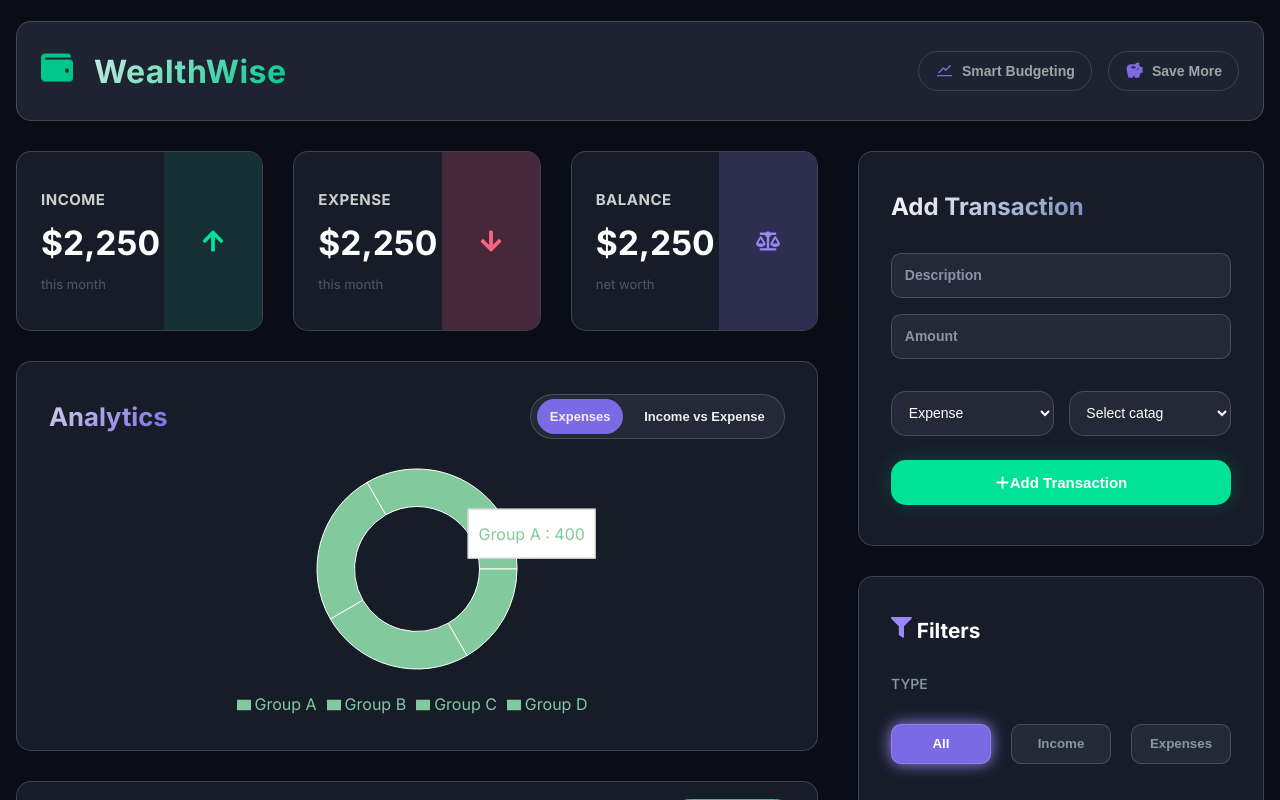
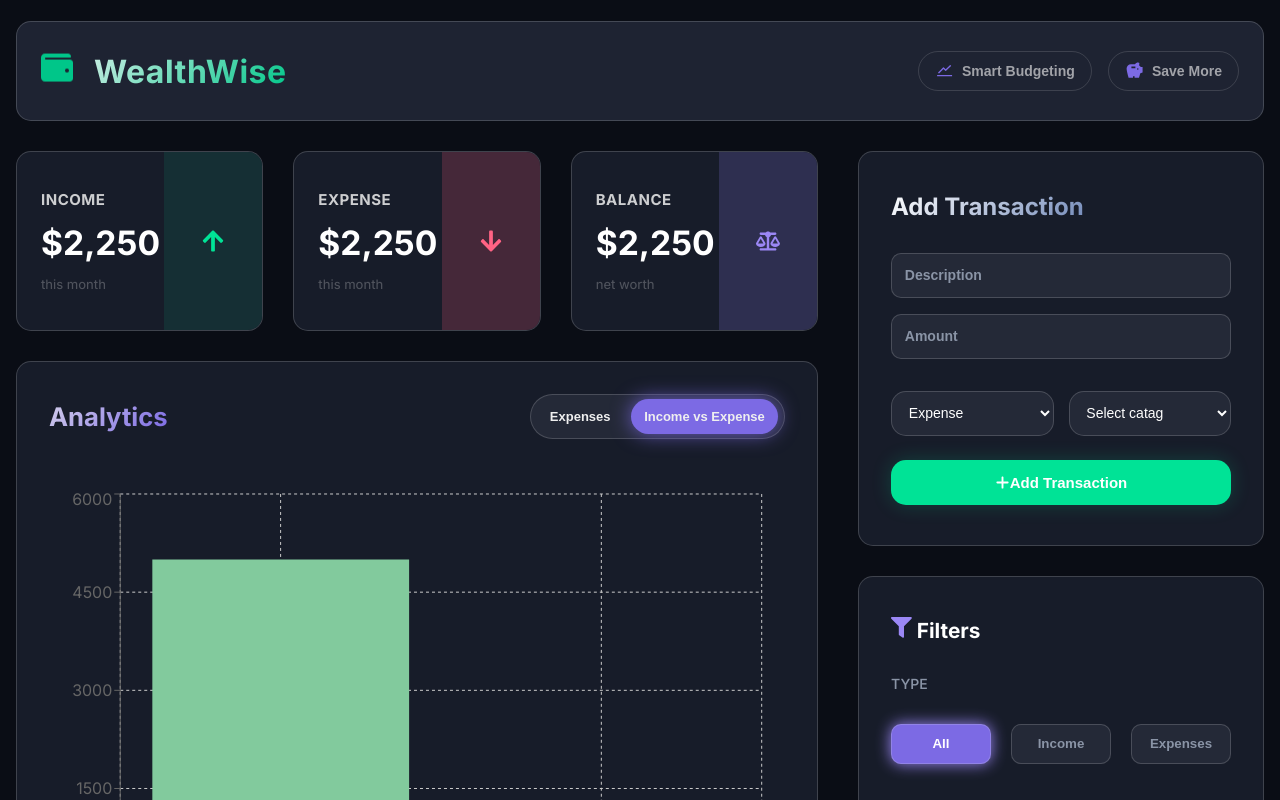
Before and after one commit to ALI-RAZA816/Expense-Tracker-Chart, a React (Vite) app: page / in a window 1280 px wide. Both pictures are taken after a click on the button "Income vs Expense". Shown: the top 800 px of the page. Built offline with nearby package versions, Linux system fonts and the light colour scheme.

Commit message:
add bar chart

```diff
--- a/src/App.css
+++ b/src/App.css
@@ -24,7 +24,7 @@ body{
     display: grid;
     gap: 30px;
     grid-template-columns: 1fr 1fr 1fr;
-    grid-template-rows: repeat(4, 180px);
+    grid-template-rows: repeat(5, 180px);
 }
 
 .right{
--- a/src/components/ChartContainer.jsx
+++ b/src/components/ChartContainer.jsx
@@ -1,13 +1,28 @@
+import { useState } from 'react';
 import style from '../css/ChartContainer.module.css'
-import { Pie, PieChart, Tooltip, Legend} from 'recharts';
+import {BarChart, XAxis, YAxis, CartesianGrid, Bar, Pie, PieChart, Tooltip, Legend} from 'recharts';
+
 
 export default function ChartContainer() {
+
+    const [isActive, setActive] = useState(false);
+
+    const showExpensesChartHandler = ()=>{
+        setActive(false);
+    }
+    const showExpensesandIncomeChartHandler = ()=>{
+        setActive(true);
+    }
 
     const data01 = [
       { name: 'Group A', value: 400 },
       { name: 'Group B', value: 300 },
       { name: 'Group C', value: 300 },
       { name: 'Group D', value: 200 },
+    ];
+    const data = [
+      { name: "expense", value: 5000 },
+      { name: "income", value: 400 }
     ];
 
     const isAnimationActive = true;
@@ -18,13 +33,13 @@ export default function ChartContainer() {
         <div className={style.tophead}>
             <h3>Analytics</h3>
             <div>
-                <button>Expenses</button>
-                <button>Income vs Expense</button>
+                <button className={isActive === false ? `${style.active}` : undefined} onClick={showExpensesChartHandler}>Expenses</button>
+                <button className={isActive === true ? `${style.active}` : undefined} onClick={showExpensesandIncomeChartHandler}>Income vs Expense</button>
             </div>
         </div>
         <div className={style.actualChart}>
-            <PieChart
-                style={{ width: '100%', height: '100%', maxWidth: '500px', maxHeight: '35vh', aspectRatio: 1 }}
+            { isActive === false ? <PieChart
+                style={{ width: '100%', height: '100%', maxWidth: '500px', maxHeight: '60vh', aspectRatio: 1 }}
                 responsive
                 >
                 <Pie
@@ -40,7 +55,15 @@ export default function ChartContainer() {
                 />
                 <Legend/>
                 <Tooltip defaultIndex={defaultIndex} />
-            </PieChart>
+            </PieChart>:
+            <BarChart style={{ width: '100%', maxWidth: '700px', maxHeight: '70vh', top:"50px", aspectRatio: 1.618 }} responsive data={data}>
+                <CartesianGrid strokeDasharray="3 3" />
+                <XAxis dataKey="name"/>
+                <YAxis dataKey="value" width="auto" />
+                <Tooltip />
+                <Bar dataKey="value"  fill="#82ca9d" isAnimationActive={isAnimationActive} />
+                {/* <Legend dataKey="value"/> */}
+            </BarChart>}
         </div>
     </div>
   )
--- a/src/css/Cards.module.css
+++ b/src/css/Cards.module.css
@@ -10,7 +10,6 @@
 
 .amountBox > div{
     height: 100%;
-    /* border: 1px solid red; */
 }
 
 .amountBox > div:first-child{
--- a/src/css/ChartContainer.module.css
+++ b/src/css/ChartContainer.module.css
@@ -1,8 +1,6 @@
 .chartContainer{
-    grid-column-start: 1;
-    grid-column-end: 4;
-    grid-row-start: 2;
-    grid-row-end: 4;
+    grid-column: 1 / 4;
+    grid-row: 2 / span 3;
     padding: 2rem;
     border-radius: 15px;
     background-color:#171C29;
@@ -44,15 +42,21 @@
     background: none;
     border-radius: 100px;
     color: #efefef;
+    cursor: pointer;
     font-size: 13px;
     font-weight: 550;
     padding: 0 .8rem;
 }
 
 .tophead div button:first-child{
-    background: #7C6AE4;
     margin-right: .5rem;
 }
+
+.active{
+    background: #7C6AE4 !important;
+    box-shadow: 0 0 20px rgba(124, 106, 228,.80)
+}
+
 
 .actualChart{
     display: flex;
--- a/src/css/Progress.module.css
+++ b/src/css/Progress.module.css
@@ -1,12 +1,10 @@
 .progress{
     background-color: #171C29;
     border: 1px solid #efefef2f;
-    grid-column-start:1;
-    grid-column-end:4;
+    grid-column:1 / 4;
     border-radius: 15px;
     display: flex;
     flex-direction: column;
-    /* align-items: center; */
     justify-content: center;
     padding: 0 1.5rem;
 }
```
